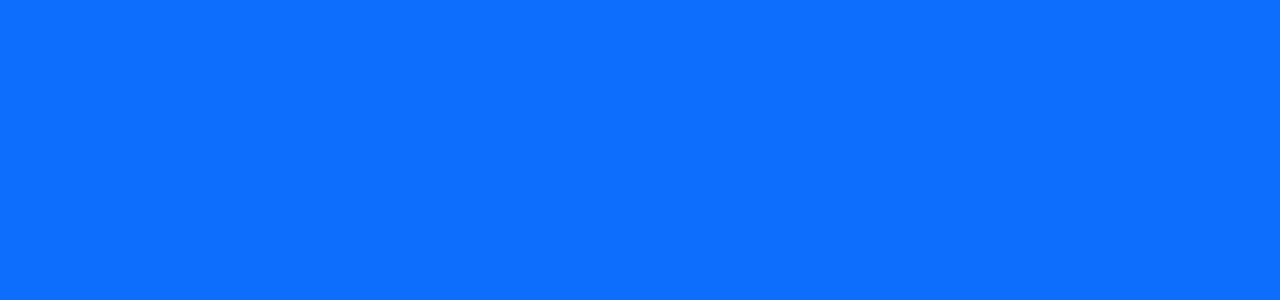
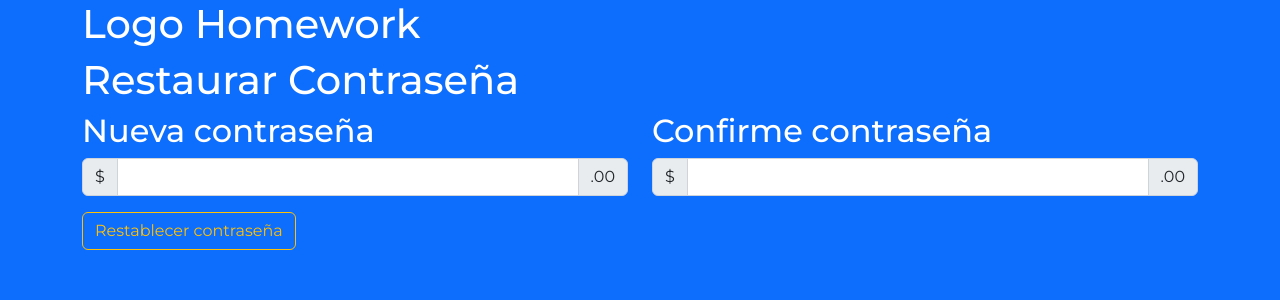
Before and after one commit to fherrera-main/fh-homework, a React (Create React App) app: page /recovery in a window 1280 px wide. Before the commit this address had no page. Shown: the top 300 px of the page. Built offline with nearby package versions, Linux system fonts and the light colour scheme.

Commit message:
Added Recovery Page & Path

```diff
--- a/src/App.js
+++ b/src/App.js
@@ -2,6 +2,7 @@ import { BrowserRouter,Routes,Route} from 'react-router-dom';
 import './App.css';
 import Login from './pages/Login';
 import Home from './pages/Home';
+import Recovery from './pages/Recovery';
 
 function App() {
 
@@ -9,6 +10,7 @@ function App() {
     <>
     <BrowserRouter>
       <Routes>
+        <Route path='/recovery' element={<Recovery/>}/>
         <Route path='/login' element={<Login />}/>
         <Route path='/' element={<Home />}/>
       </Routes>
--- /dev/null
+++ b/src/pages/Recovery.js
@@ -0,0 +1,37 @@
+import Button from "../components/common/Button";
+import Input from '../components/common/Input'
+import {Container,Row, Col} from 'react-bootstrap'
+
+const Recovery = () => {
+  return (
+    <Container>
+      <Row>
+        <Col>
+            <h1>Logo Homework</h1>
+        </Col>
+      </Row>
+      <Row>
+        <Col>
+            <h1>Restaurar Contraseña</h1>
+        </Col>
+      </Row>
+      <Row>
+        <Col>
+            <h2>Nueva contraseña</h2>
+            <Input/>
+        </Col>
+        <Col>
+            <h2>Confirme contraseña</h2>
+            <Input/>
+        </Col>
+      </Row>
+      <Row>
+        <Col>
+            <Button text={'Restablecer contraseña'}/>
+        </Col>
+      </Row>
+    </Container>
+  )
+}
+
+export default Recovery
```
